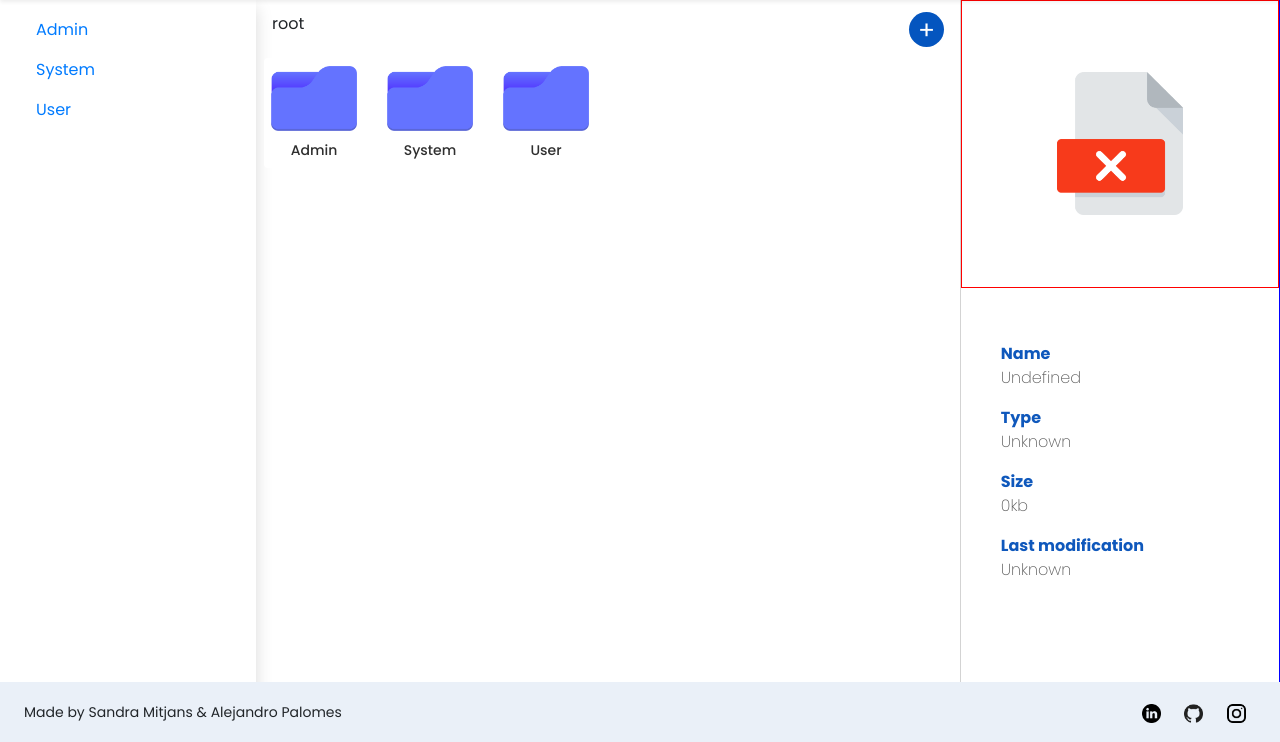
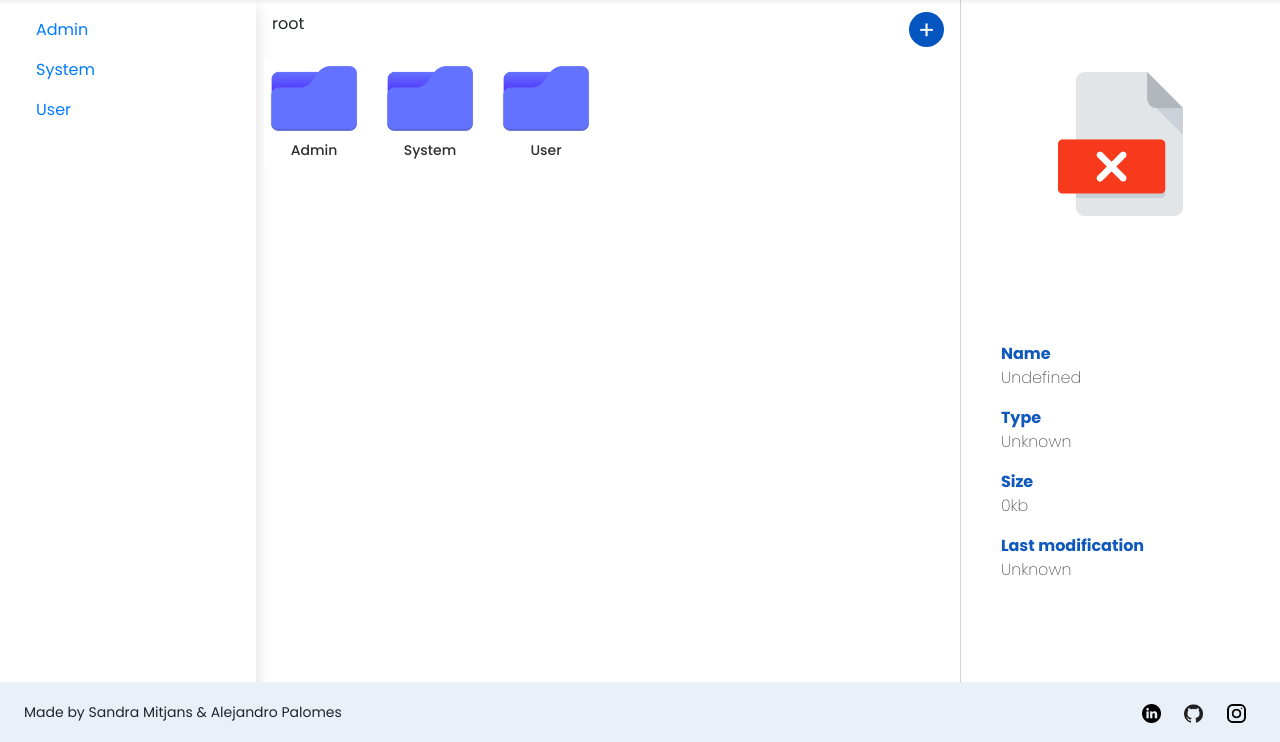
Before and after one commit to AlejandroPalomes/filesystem-explorer, a PHP site: page / in a window 1280 px wide. Shown: the part 58-800 px from the top of the page. Run offline with PHP 8.4, Linux system fonts and the light colour scheme.

Commit message:
remove comments

```diff
--- a/index.html
+++ b/index.html
@@ -101,9 +101,7 @@
     <!--Footer-->
     <footer class="footer">
         <div class="d-flex justify-content-between align-items-center">
-            <!-- <div class=""> -->
-                <span class="font-weight-normal ml-4">Made by Sandra Mitjans & Alejandro Palomes</span>
-            <!-- </div> -->
+            <span class="font-weight-normal ml-4">Made by Sandra Mitjans & Alejandro Palomes</span>
             <div class="mr-4">
                 <a href=""><img class="icon-xxss" src="src/img/logos/linkedin.png"></a>
                 <a href=""><img class="icon-xxss" src="src/img/logos/github.png"></a>
--- a/src/css/style.css
+++ b/src/css/style.css
@@ -34,13 +34,11 @@ li {
 
 #contentWindow {
     flex-grow: 1;
-    /* width: 80%; */
 }
 
 .contentWindow__navbar{
     width: 100%;
     height: 50px;
-    /* border: 1px solid red; */
 }
 
 .contentWindow__breadcrumb{
@@ -133,14 +131,11 @@ h5.card-title{
 .infoWindow{
     width: 25vw;
     min-width: 300px;
-    border-right: 1px solid blue;
     border-left: 1px solid lightgrey;
 }
 
 .infoPreview{
-    border: 1px solid red;
     height: 40%;
-    /* width: 100%; */
     overflow: hidden;
 }
 .infoBody{
@@ -208,7 +203,6 @@ img.icon-xxss {
     justify-content: center;
     -ms-flex-direction: column;
     flex-direction: column;
-    /* pointer-events: auto; */
     background-clip: padding-box;
     flex-grow: 1;
 }
```
